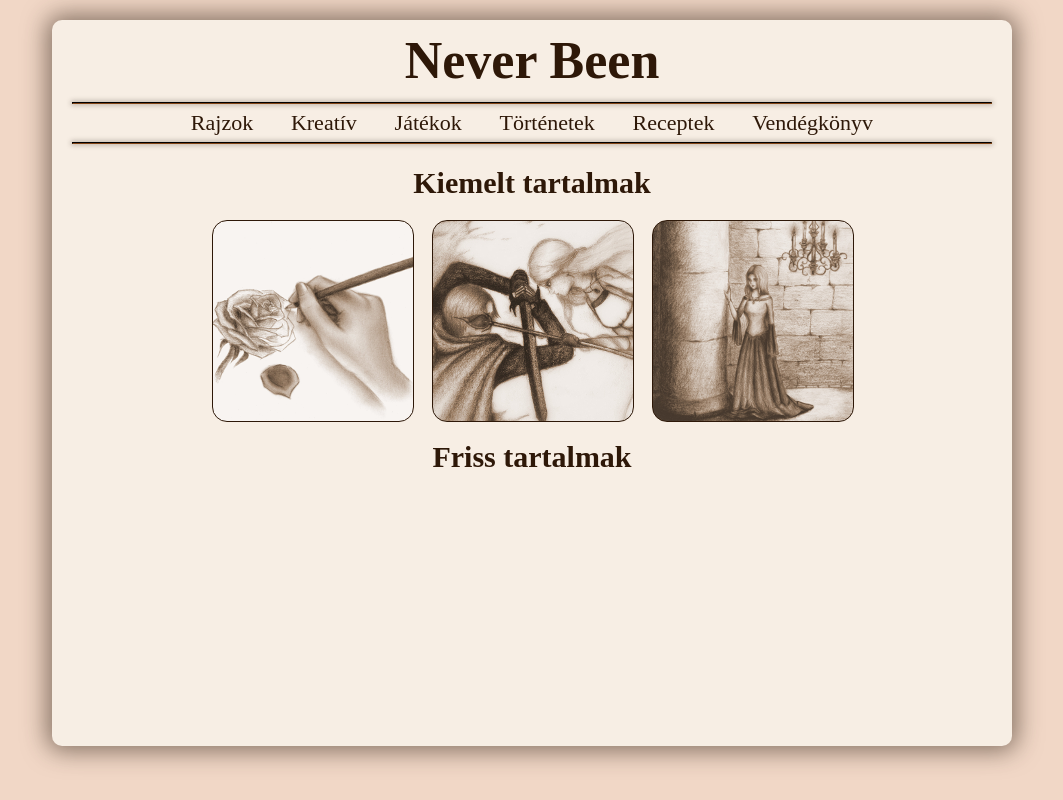
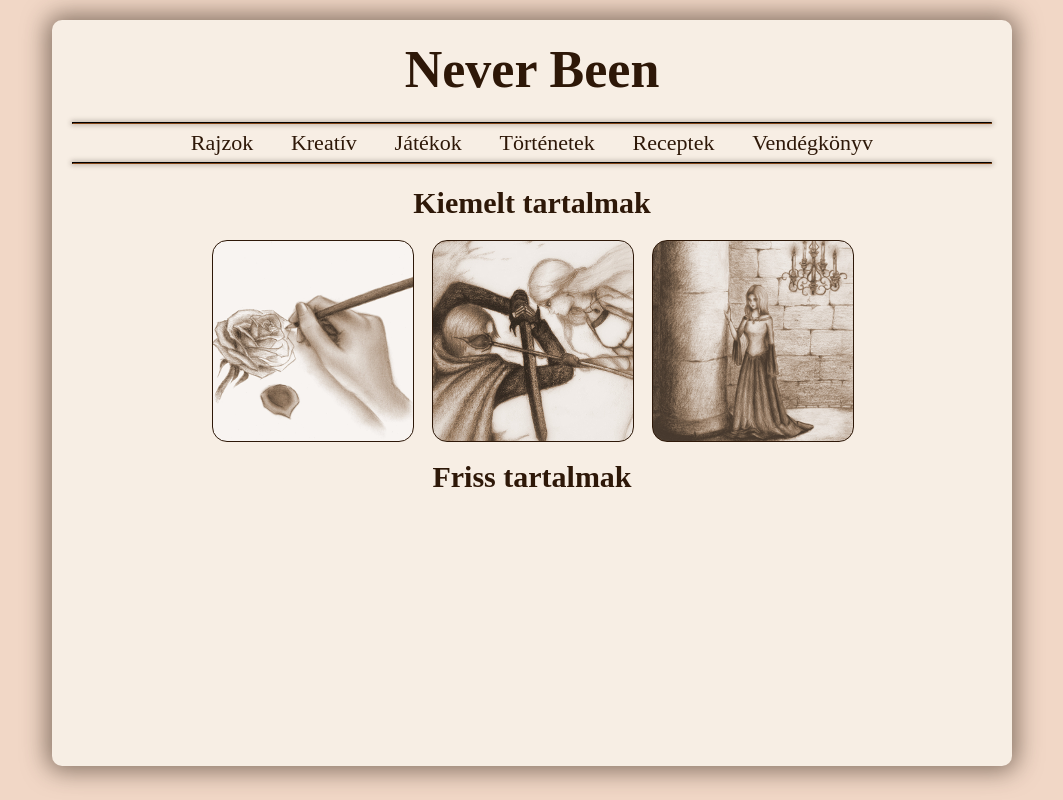
Before and after one commit to Szeba25/nbvue, a Vue app: page /#/ in a window 1280 px wide. Shown: the whole page, without its empty margins (108-1171 px from the left). Built offline with nearby package versions, Linux system fonts and the light colour scheme.

Commit message:
Added empty components for other menu elements

```diff
--- a/src/App.vue
+++ b/src/App.vue
@@ -1,21 +1,21 @@
 <template>
     <div class="main-layout">
         <div class="logo">
-            <h1 class="logo-text">Never Been</h1>
+            <router-link to="/"><h1 class="logo-text">Never Been</h1></router-link>
         </div>
         <div>
             <hr>
             <div class="menu-content">
-                <p class="menu-point">Rajzok</p>
-                <p class="menu-point">Kreatív</p>
-                <p class="menu-point">Játékok</p>
-                <p class="menu-point">Történetek</p>
-                <p class="menu-point">Receptek</p>
-                <p class="menu-point">Vendégkönyv</p>
+                <router-link to="/drawings"><p class="menu-point">Rajzok</p></router-link>
+                <router-link to="/creative"><p class="menu-point">Kreatív</p></router-link>
+                <router-link to="/games"><p class="menu-point">Játékok</p></router-link>
+                <router-link to="/stories"><p class="menu-point">Történetek</p></router-link>
+                <router-link to="/recipes"><p class="menu-point">Receptek</p></router-link>
+                <router-link to="/guestbook"><p class="menu-point">Vendégkönyv</p></router-link>
             </div>
             <hr>
         </div>
-        <router-view></router-view>
+        <router-view class="content"></router-view>
     </div>
 </template>
 
@@ -65,6 +65,14 @@ hr {
     box-shadow: 0px 0px 5px 1px #35261a57;
 }
 
+a {
+    text-decoration: none;
+}
+
+.content {
+    min-height: 600px;
+}
+
 .centered {
     text-align: center;
 }
@@ -73,7 +81,7 @@ hr {
 <style scoped>
 .main-layout {
     display: grid;
-    grid-template-rows: 80px auto auto;
+    grid-template-rows: 100px auto auto;
     grid-gap: 0px;
     padding: 0px;
     margin: 20px;
@@ -88,6 +96,7 @@ hr {
     display: table;
     height: 80px;
     overflow: hidden;
+    padding: 20px 0px 0px 0px;
     margin: auto;
 }
 
--- /dev/null
+++ b/src/components/CreativePage.vue
@@ -0,0 +1,13 @@
+<template>
+    <div></div>
+</template>
+
+<script>
+export default {
+    name: 'CreativePage'
+}
+</script>
+
+<style>
+
+</style>
--- /dev/null
+++ b/src/components/DrawingsPage.vue
@@ -0,0 +1,13 @@
+<template>
+    <div></div>
+</template>
+
+<script>
+export default {
+    name: 'DrawingsPage'
+}
+</script>
+
+<style>
+
+</style>
--- /dev/null
+++ b/src/components/GamesPage.vue
@@ -0,0 +1,13 @@
+<template>
+    <div></div>
+</template>
+
+<script>
+export default {
+    name: 'GamesPage'
+}
+</script>
+
+<style>
+
+</style>
--- /dev/null
+++ b/src/components/GuestBookPage.vue
@@ -0,0 +1,13 @@
+<template>
+    <div></div>
+</template>
+
+<script>
+export default {
+    name: 'GuestBookPage'
+}
+</script>
+
+<style>
+
+</style>
--- a/src/components/MainPage.vue
+++ b/src/components/MainPage.vue
@@ -1,12 +1,18 @@
 <template>
-    <div class="content">
+    <div class="mainpage-content">
         <div class="highlights-title centered">
             <h2>Kiemelt tartalmak</h2>
         </div>
         <div class="highlights">
-            <div class="highlight-item highlight-item1"><div class="highlight-item-fadein centered">Rajzok</div></div>
-            <div class="highlight-item highlight-item2"><div class="highlight-item-fadein centered">Játékok</div></div>
-            <div class="highlight-item highlight-item3"><div class="highlight-item-fadein centered">Történetek</div></div>
+            <router-link to="drawings">
+                <div class="highlight-item highlight-item1"><div class="highlight-item-fadein centered">Rajzok</div></div>
+            </router-link>
+            <router-link to="games">
+                <div class="highlight-item highlight-item2"><div class="highlight-item-fadein centered">Játékok</div></div>
+            </router-link>
+            <router-link to="stories">
+                <div class="highlight-item highlight-item3"><div class="highlight-item-fadein centered">Történetek</div></div>
+            </router-link>
         </div>
         <div class="updates-title centered">
             <h2>Friss tartalmak</h2>
@@ -16,15 +22,13 @@
 
 <script>
 export default {
-
+    name: 'MainPage'
 }
 </script>
 
 <style scoped>
-.content {
-    min-height: 600px;
-
-    /* Define a two-row grid for content */
+.mainpage-content {
+    /* Define a two-row grid */
     display: grid;
     grid-template-rows: min-content 200px min-content auto;
     grid-gap: 0px;
--- /dev/null
+++ b/src/components/RecipesPage.vue
@@ -0,0 +1,13 @@
+<template>
+    <div></div>
+</template>
+
+<script>
+export default {
+    name: 'RecipesPage'
+}
+</script>
+
+<style>
+
+</style>
--- /dev/null
+++ b/src/components/StoriesPage.vue
@@ -0,0 +1,13 @@
+<template>
+    <div></div>
+</template>
+
+<script>
+export default {
+    name: 'StoriesPage'
+}
+</script>
+
+<style>
+
+</style>
```
Also changed, not shown: src/main.js (+13 -1 lines).
